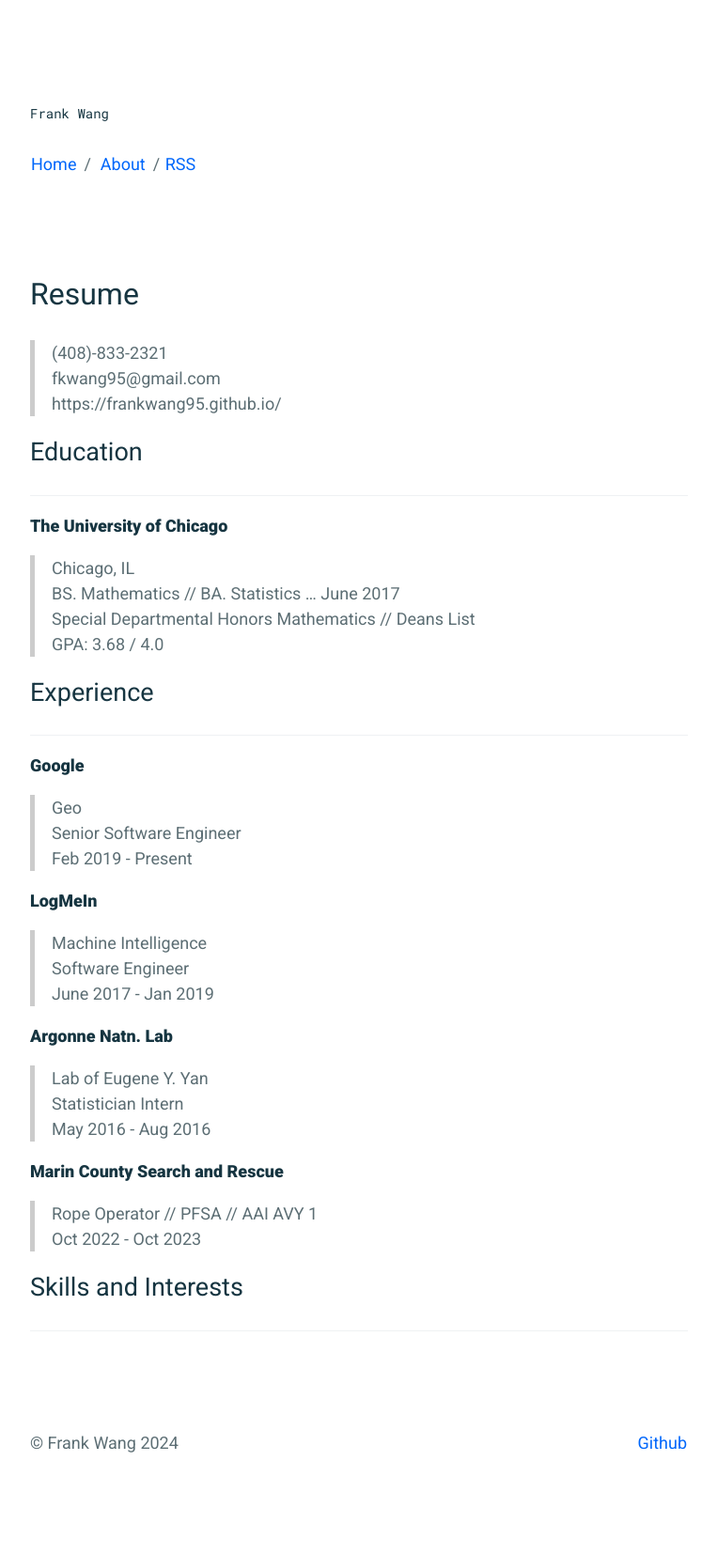
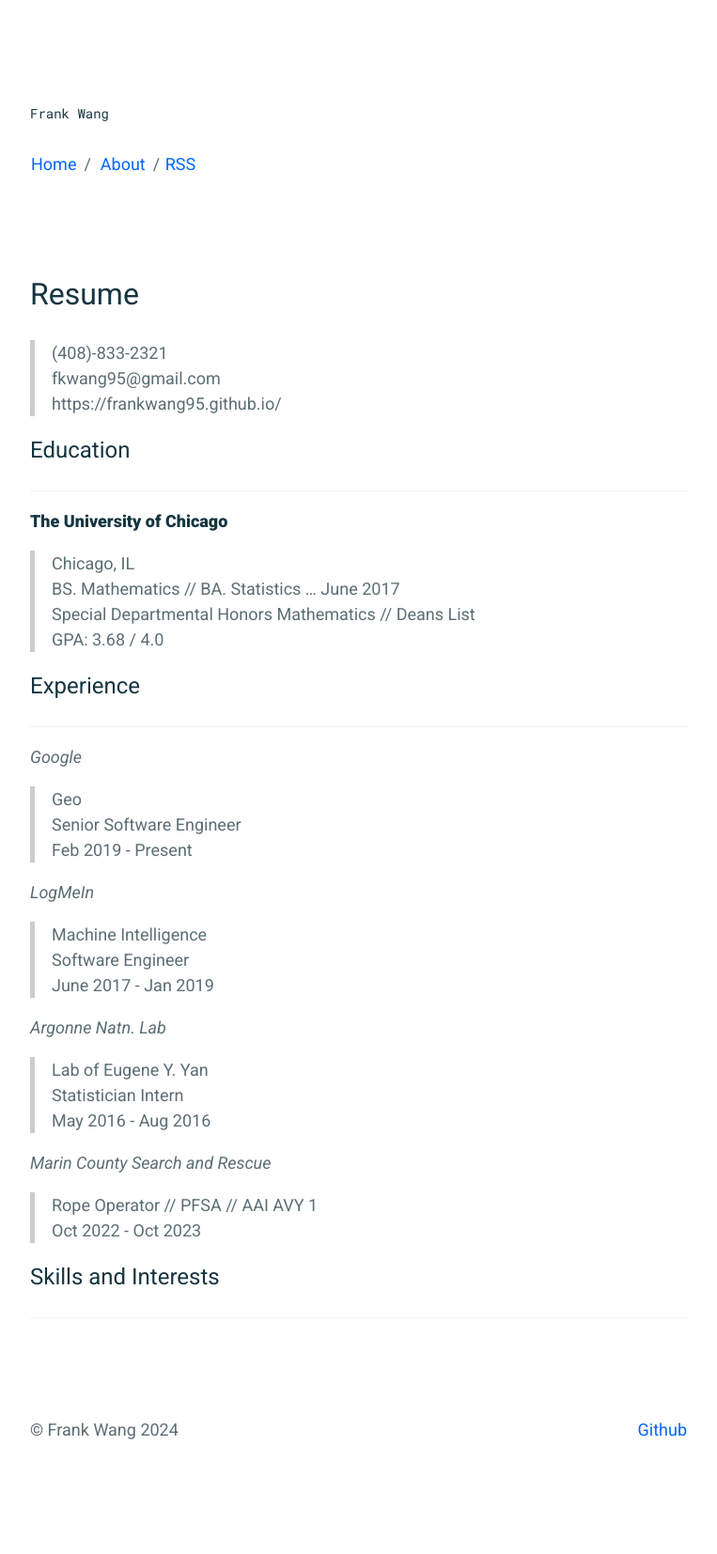
Before and after one commit to frankwang95/frankwang95.github.io, a Jekyll site: the page built from _pages/resume.md, in a window 1280 px wide. Shown: the whole page at 94% size, without its empty margins (258-1021 px from the left). Built offline with Jekyll 4.4.1, drawn with Linux system fonts in a browser that asks for light colours.

```diff
--- a/_pages/resume.md
+++ b/_pages/resume.md
@@ -8,7 +8,7 @@ permalink: /resume/
 > fkwang95@gmail.com
 > https://frankwang95.github.io/
 
-# Education
+## Education
 _________________
 
 <span style="color:#363636">__The University of Chicago__</span>
@@ -18,31 +18,31 @@ _________________
 > Special Departmental Honors Mathematics // Deans List
 > GPA: 3.68 / 4.0
 
-# Experience
+## Experience
 _________________
 
-__Google__
+*Google*
 
 > Geo
 > Senior Software Engineer
 > Feb 2019 - Present
 
-__LogMeIn__
+*LogMeIn*
 
 > Machine Intelligence
 > Software Engineer
 > June 2017 - Jan 2019
 
-__Argonne Natn. Lab__
+*Argonne Natn. Lab*
 
 > Lab of Eugene Y. Yan
 > Statistician Intern
 > May 2016 - Aug 2016
 
-__Marin County Search and Rescue__
+*Marin County Search and Rescue*
 
 > Rope Operator // PFSA // AAI AVY 1
 > Oct 2022 - Oct 2023
 
-# Skills and Interests
+## Skills and Interests
 _________________
```
